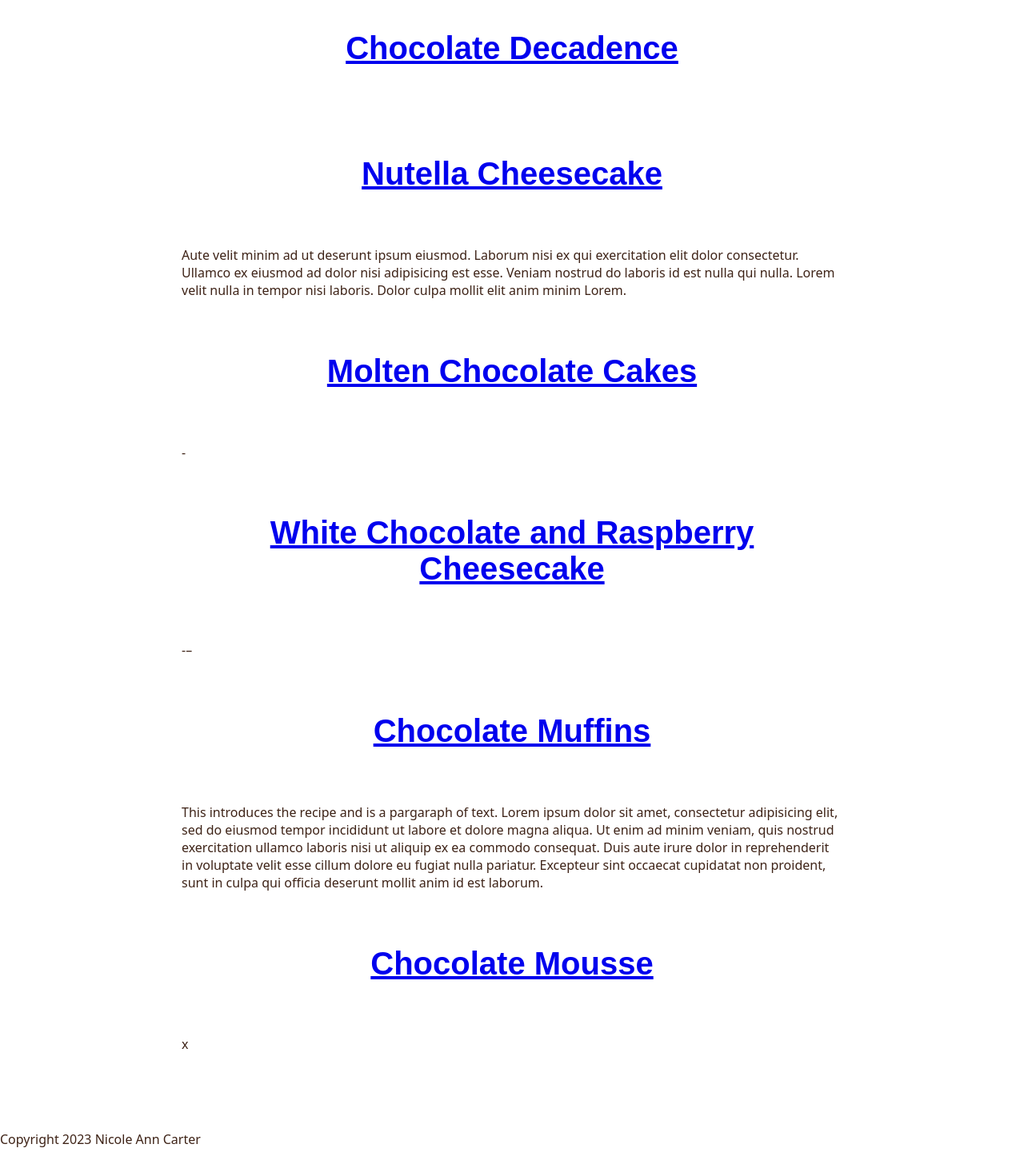
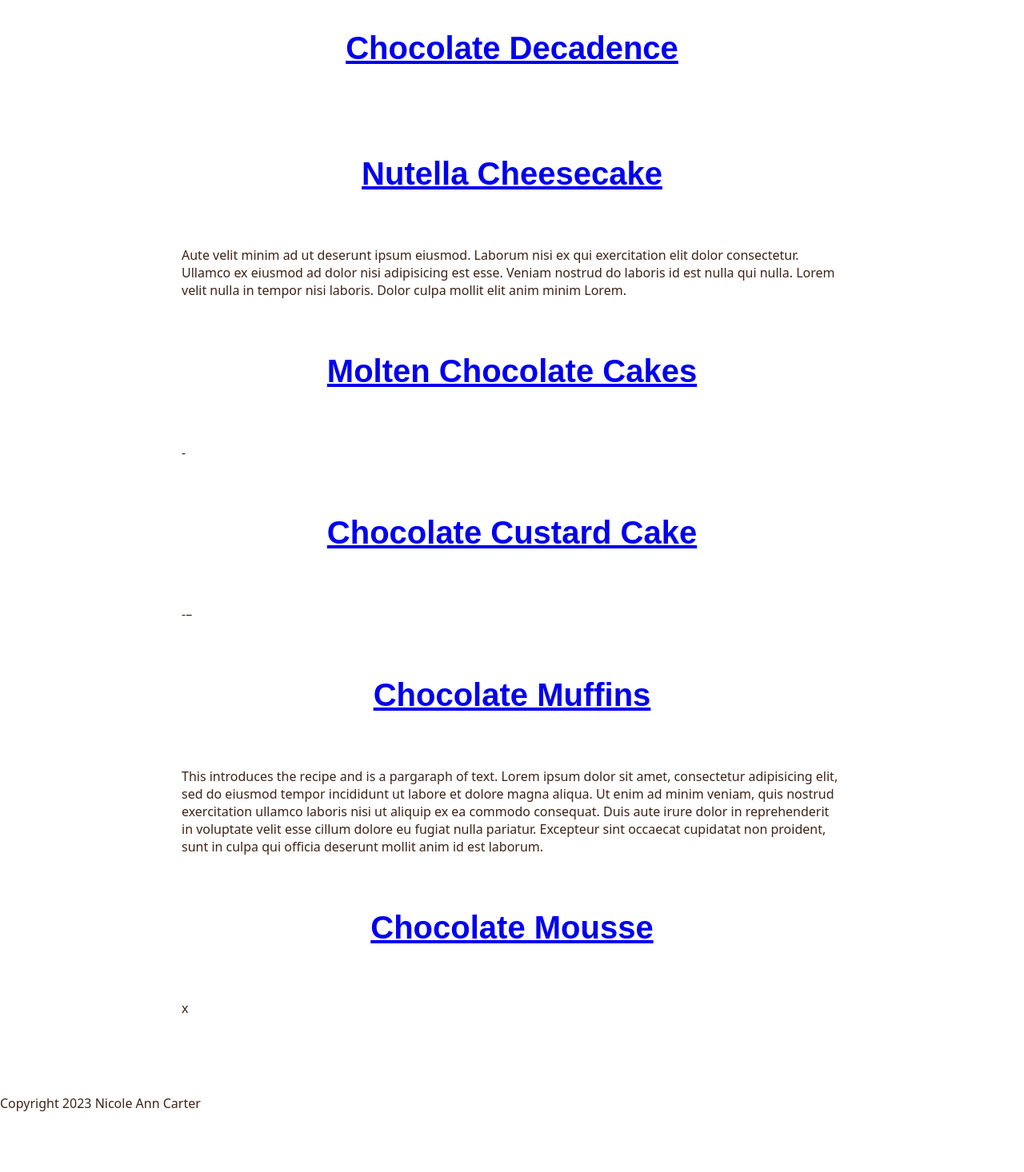
Before and after one commit to nicoleanncarter/recipes, a Jekyll site: the page built from pages/recipelisting.md, in a window 1280 px wide. Shown: the whole page at 80% size. Built offline with Jekyll 4.4.1, drawn with Linux system fonts in a browser that asks for light colours; after the commit the page ends 1421 px from its top, so only the background shows below that.

Commit message:
Update Recipe “white-chocolate-and-raspberry-cheesecake”

```diff
--- a/_recipes/white-chocolate-and-raspberry-cheesecake.md
+++ b/_recipes/white-chocolate-and-raspberry-cheesecake.md
@@ -1,5 +1,5 @@
 ---
-title: White Chocolate and Raspberry Cheesecake
+title: Chocolate Custard Cake
 date: 2023-02-14T13:34:15.659Z
 order: 3
 layout: recipe
```
